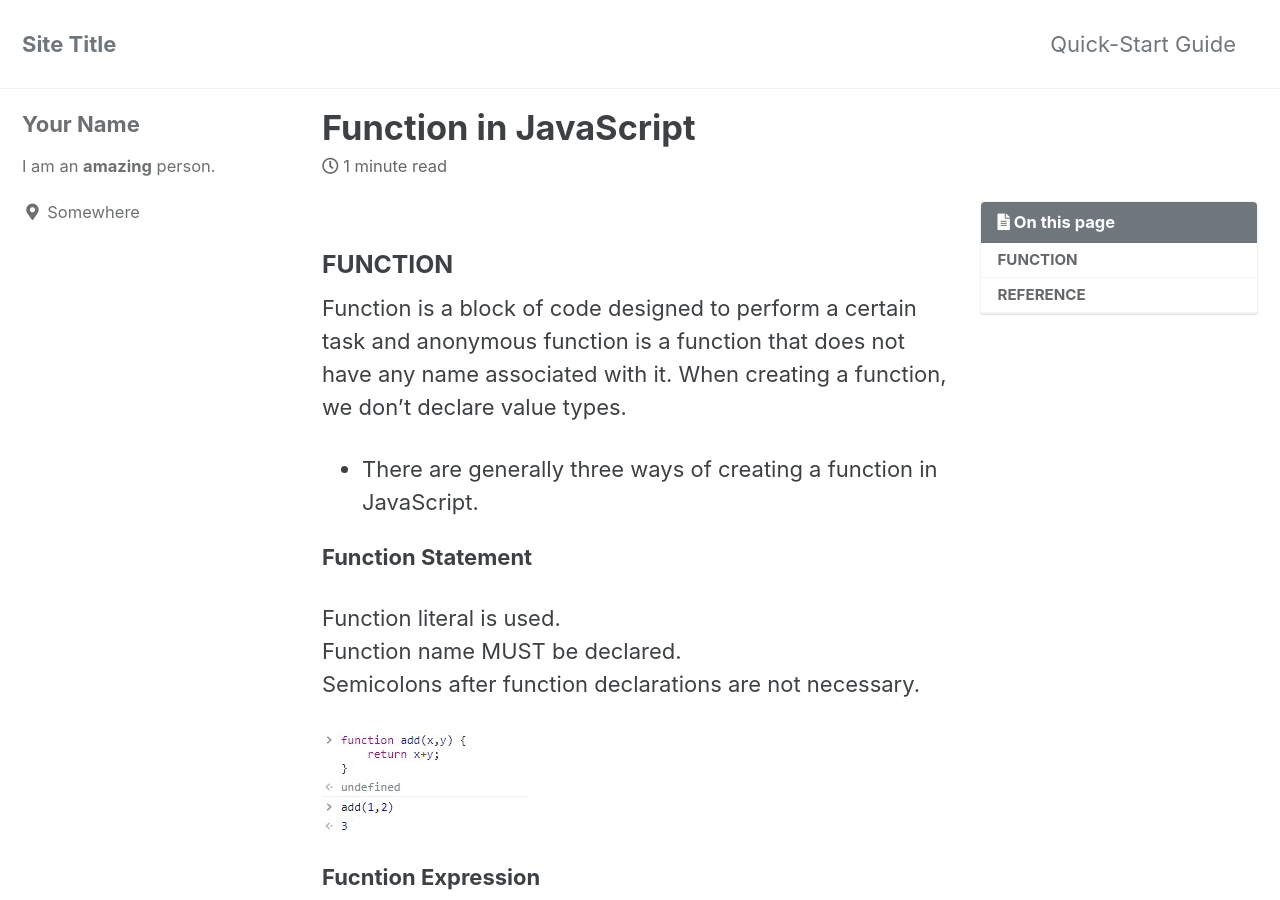
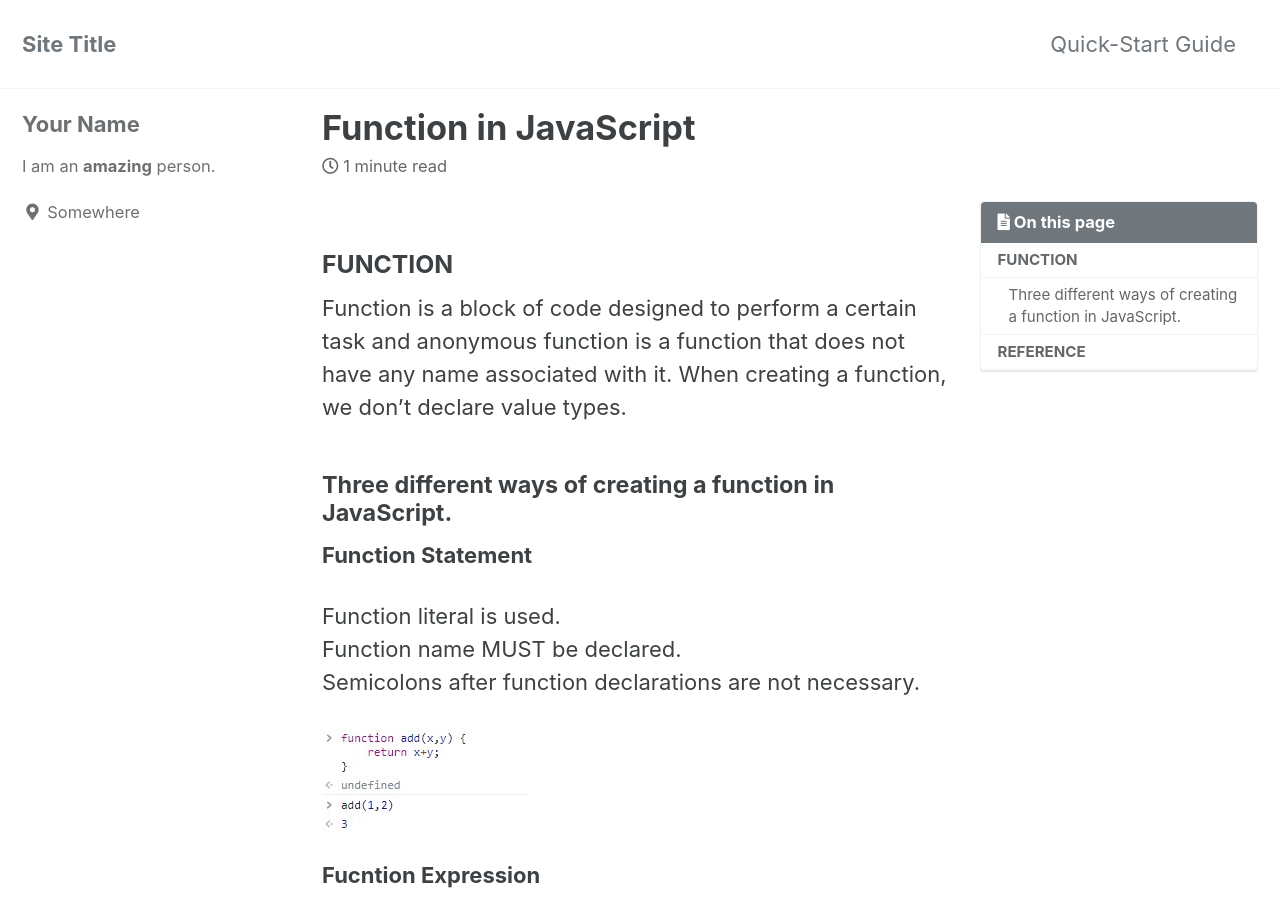
Before and after one commit to redshrimp0310/redshrimp0310.github.io, a Jekyll site: the page built from _posts/2021-12-22-JavaScript.md, in a window 1280 px wide and 900 px high. Built offline with Jekyll 4.4.1, drawn with Linux system fonts in a browser that asks for light colours; cached includes are drawn as plain includes.

Commit message:
Update 2021-12-22-JavaScript.md

```diff
--- a/_posts/2021-12-22-JavaScript.md
+++ b/_posts/2021-12-22-JavaScript.md
@@ -16,7 +16,7 @@ last_modified_at: 2021-12-22
 ### FUNCTION
 Function is a block of code designed to perform a certain task and anonymous function is a function that does not have any name associated with it. When creating a function, we don't declare value types.
 
-* There are generally three ways of creating a function in JavaScript.
+#### Three different ways of creating a function in JavaScript.
 
 **Function Statement**
 
```
